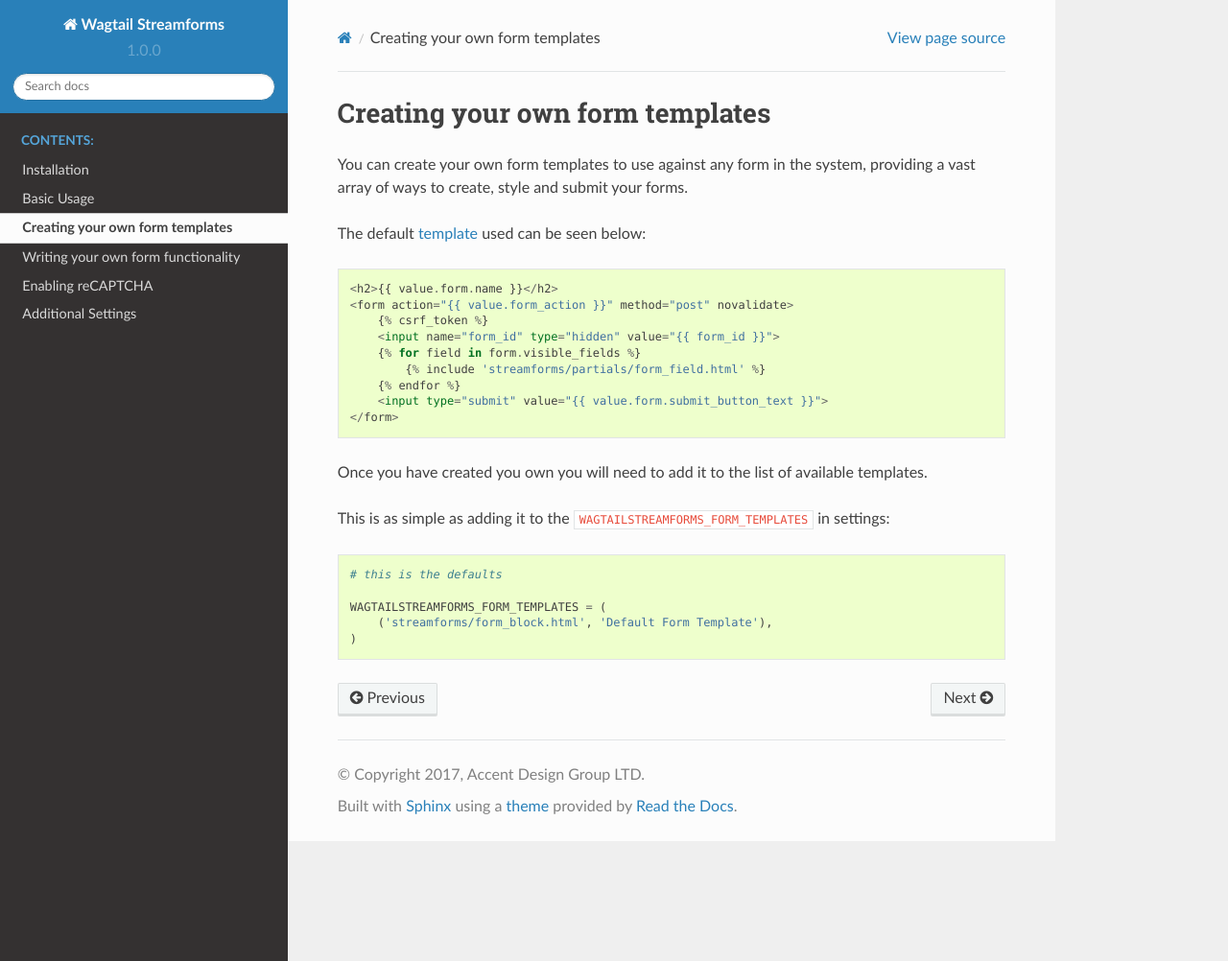
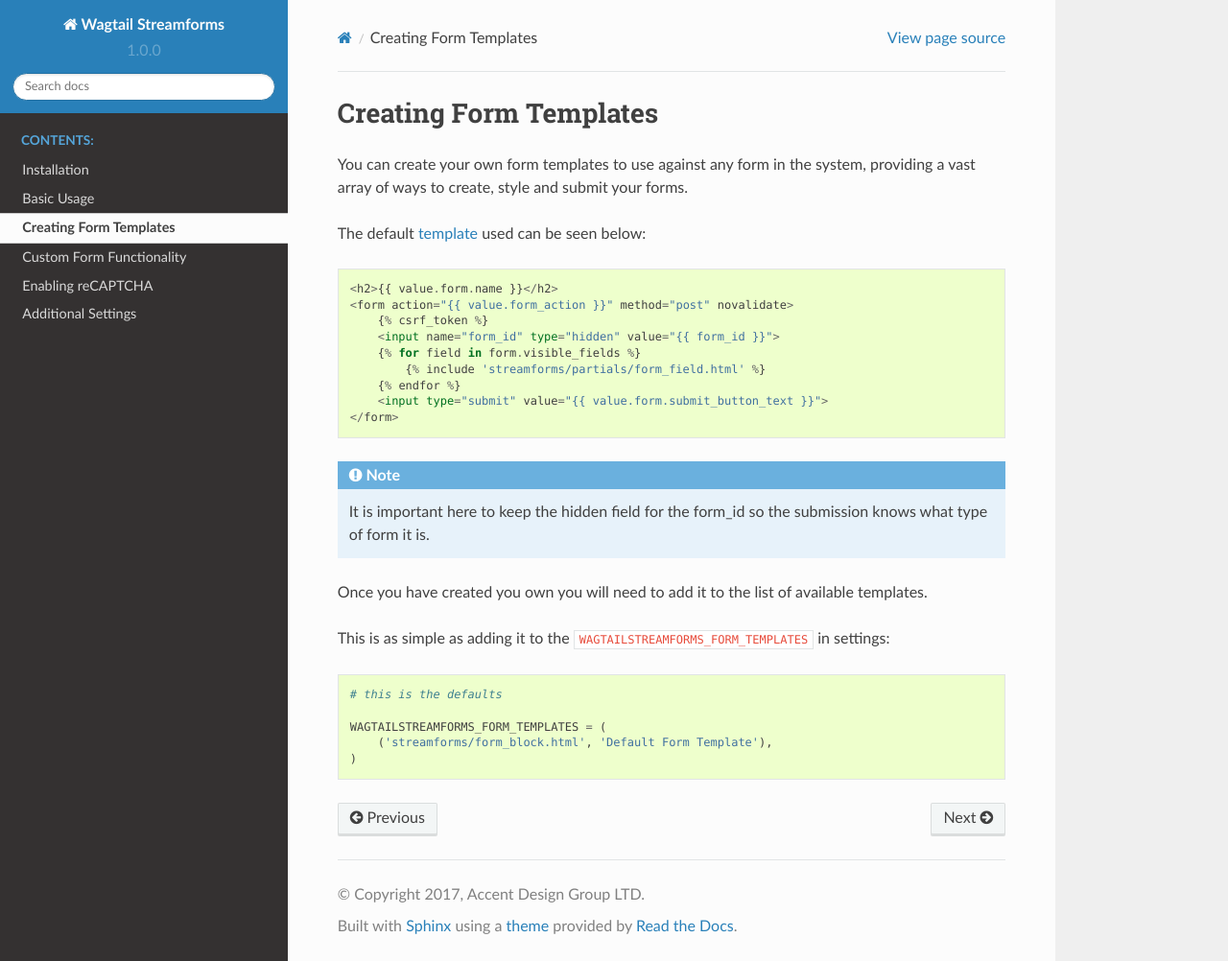
Before and after one commit to labd/wagtailstreamforms, a Sphinx documentation site: the page built from docs/templates.rst, in a window 1280 px wide and 1002 px high. Shown: the whole window at 96% size. Built offline with Sphinx 7.4.7 and the Read the Docs theme 2.0.0, drawn with Linux system fonts in a browser that asks for light colours.

Commit message:
tweaks to docs

```diff
--- a/docs/additional.rst
+++ b/docs/additional.rst
@@ -6,7 +6,7 @@
 Admin Menu Label
 ----------------
 
-You can change the default label of the base forms area af ``Streamforms`` by changing the
+You can change the default label of the base forms area of ``Streamforms`` by changing the
 ``WAGTAILSTREAMFORMS_ADMIN_MENU_LABEL`` in settings:
 
 ::
--- a/docs/forms.rst
+++ b/docs/forms.rst
@@ -1,5 +1,5 @@
-Writing your own form functionality
-===================================
+Custom Form Functionality
+=========================
 
 Currently we have defined two different types of forms, one which just
 enables saving the submission and one to addionally email the results of
--- a/docs/templates.rst
+++ b/docs/templates.rst
@@ -1,5 +1,5 @@
-Creating your own form templates
-================================
+Creating Form Templates
+=======================
 
 You can create your own form templates to use against any form in the system, providing a vast array of ways to
 create, style and submit your forms.
@@ -18,6 +18,8 @@
         <input type="submit" value="{{ value.form.submit_button_text }}">
     </form>
 
+.. note:: It is important here to keep the hidden field for the form_id so the submission knows what type of form it is.
+
 Once you have created you own you will need to add it to the list of available templates.
 
 This is as simple as adding it to the ``WAGTAILSTREAMFORMS_FORM_TEMPLATES`` in settings:
```
